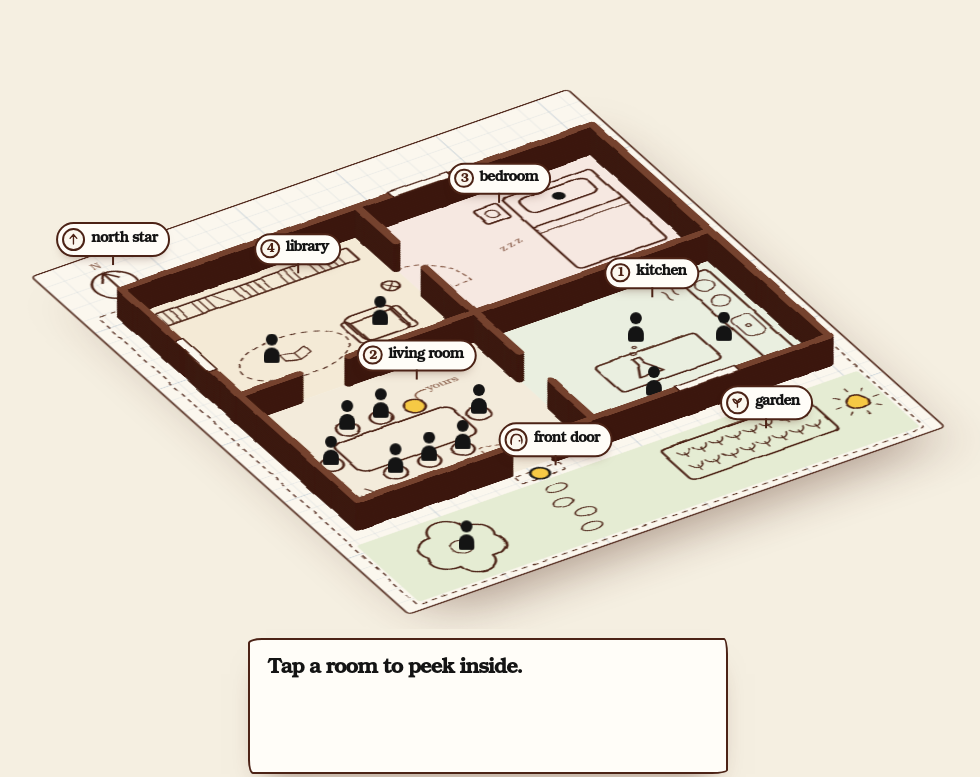
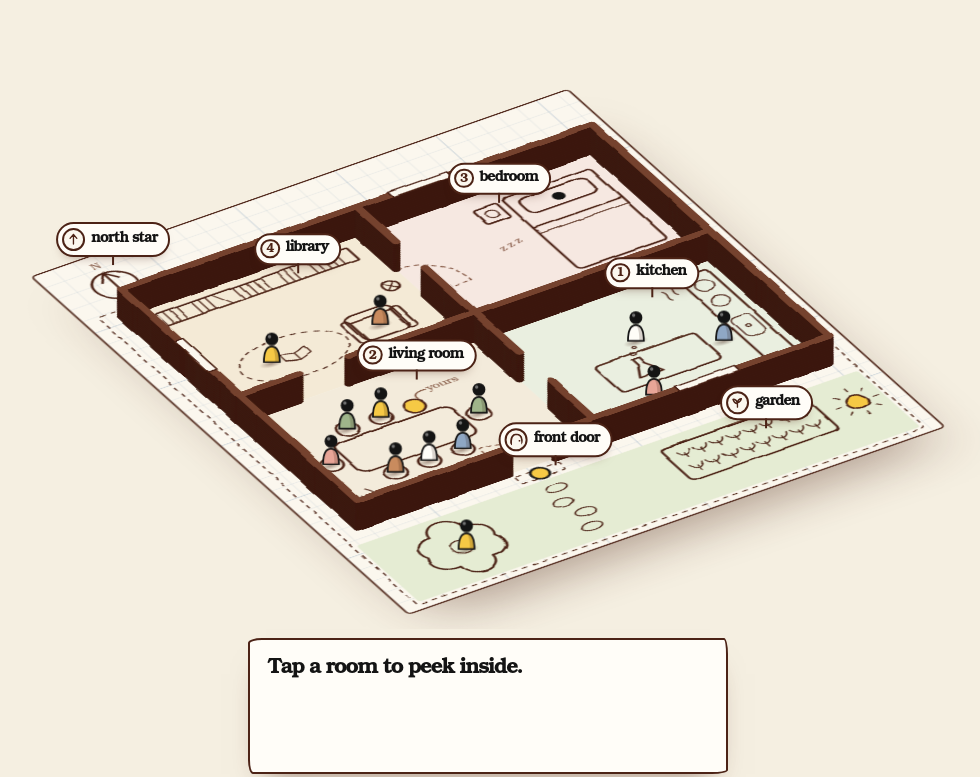
Before and after one commit to the-newnormal/normal, a plain HTML site: page index.html in a window 1280 px wide. Shown: the part 988-1765 px from the top of the page, without its empty margins (152-1132 px from the left). Drawn offline with Linux system fonts and the light colour scheme; a web font is replaced by a local one.

Commit message:
Nicer 3D people; centre the numbers in their circles
People are now small figures with a dot head (like the knob in the n),
a coloured body with an ink outline and shading, and a soft shadow on
the floor. The shadow shrinks as they hop when their room is hovered.

Badge digits sat about 0.07em high and 0.03em right (Bookmania metrics
plus the -80 tracking): reset tracking in badges and nudge them down.

Co-Authored-By: Claude Opus 5.5 <noreply@anthropic.com>
Claude-Session: https://claude.ai/code/session_0126g5rn8Wf2AKBTsywNcw5x

```diff
--- a/main.js
+++ b/main.js
@@ -30,6 +30,21 @@
     const pins = new Map($$(".pin", house).map((p) => [p.dataset.room, p]));
     const spots = $$(".spot", scene);
     const people = $$(".person", scene);
+
+    // dress the people: same figure, different colours
+    const PALETTE = ["#f6c945", "#9fb58a", "#e8a597", "#8fa7c4", "#fffdf8", "#c98b5e"];
+    const BODY = "M3,37 C3,27 5.5,21 11,21 C16.5,21 19,27 19,37 Z";
+    const FIG = `<svg class="person__fig" viewBox="0 0 22 38" aria-hidden="true">
+      <path class="person__body" d="${BODY}"/>
+      <path class="person__shade" d="M11,21 C16.5,21 19,27 19,37 L14.5,37 C14.5,29 13.5,24 11,21 Z"/>
+      <path class="person__line" d="${BODY}"/>
+      <circle class="person__head" cx="11" cy="13.5" r="6.5"/>
+      <circle class="person__shine" cx="8.7" cy="11.1" r="1.7"/>
+    </svg>`;
+    people.forEach((p, i) => {
+      p.style.setProperty("--c", PALETTE[(i * 5) % PALETTE.length]);
+      p.innerHTML = FIG;
+    });
     let active = null;
     let activeAtDown = null;
     let lastPointer = "mouse";
--- a/styles.css
+++ b/styles.css
@@ -114,6 +114,10 @@ p { margin: 0 0 1em; }
   border: 2px solid var(--brown);
   border-radius: 50% 48% 52% 50%;
   font: 700 .85rem/1 var(--font);
+  /* Bookmania's digits sit high in their line box, and the -80 tracking pushes them right: nudge them to the true centre */
+  letter-spacing: 0;
+  padding-top: .14em;
+  font-variant-numeric: lining-nums tabular-nums;
   color: var(--brown);
   background: var(--paper);
 }
@@ -292,20 +296,40 @@ g.spot { cursor: default; }
 .plan-art .floor--kitchen { fill: #eaefe0; }
 .plan-art .floor--garden  { fill: #e5ecd3; }
 
+/* people: a dot for a head (like the knob in the n), a coloured body, a shadow on the floor */
 .person {
   position: absolute;
   left: var(--x); top: var(--y);
-  width: 16px; height: 30px;
-  margin: -30px 0 0 -8px;
+  width: 0; height: 0;
+  transform-style: preserve-3d;
+  pointer-events: none;
+}
+.person::before {
+  content: "";
+  position: absolute;
+  left: -14px; top: -7px;
+  width: 28px; height: 14px;
+  border-radius: 50%;
+  background: radial-gradient(closest-side, rgba(58, 24, 13, .42), rgba(58, 24, 13, 0));
+}
+.person__fig {
+  position: absolute;
+  left: -11px; bottom: 0;
+  width: 22px; height: 38px;
+  max-width: none;
+  overflow: visible;
   transform-origin: 50% 100%;
   transform: rotateZ(calc(-1 * var(--rz))) rotateX(calc(-1 * var(--rx)));
-  pointer-events: none;
 }
-.person::before, .person::after { content: ""; position: absolute; background: var(--ink); }
-.person::before { left: 2px; top: 0; width: 12px; height: 12px; border-radius: 50%; }
-.person::after { left: 0; bottom: 0; width: 16px; height: 16px; border-radius: 8px 8px 3px 3px; }
-.person.is-hopping { animation: hop .5s ease-in-out infinite alternate; }
-@keyframes hop { to { translate: 0 0 9px; } }
+.person__body { fill: var(--c, var(--brown-2)); }
+.person__shade { fill: rgba(40, 16, 8, .18); }
+.person__line { fill: none; stroke: var(--ink); stroke-width: 1.8; stroke-linejoin: round; }
+.person__head { fill: var(--ink); }
+.person__shine { fill: rgba(255, 255, 255, .4); }
+.person.is-hopping .person__fig { animation: hop .45s ease-in-out infinite alternate; }
+.person.is-hopping::before { animation: hop-shadow .45s ease-in-out infinite alternate; }
+@keyframes hop { to { translate: 0 0 10px; } }
+@keyframes hop-shadow { to { scale: .7; opacity: .55; } }
 
 .anchor { position: absolute; left: var(--x); top: var(--y); width: 0; height: 0; transform: translateZ(var(--z)); }
 
```
